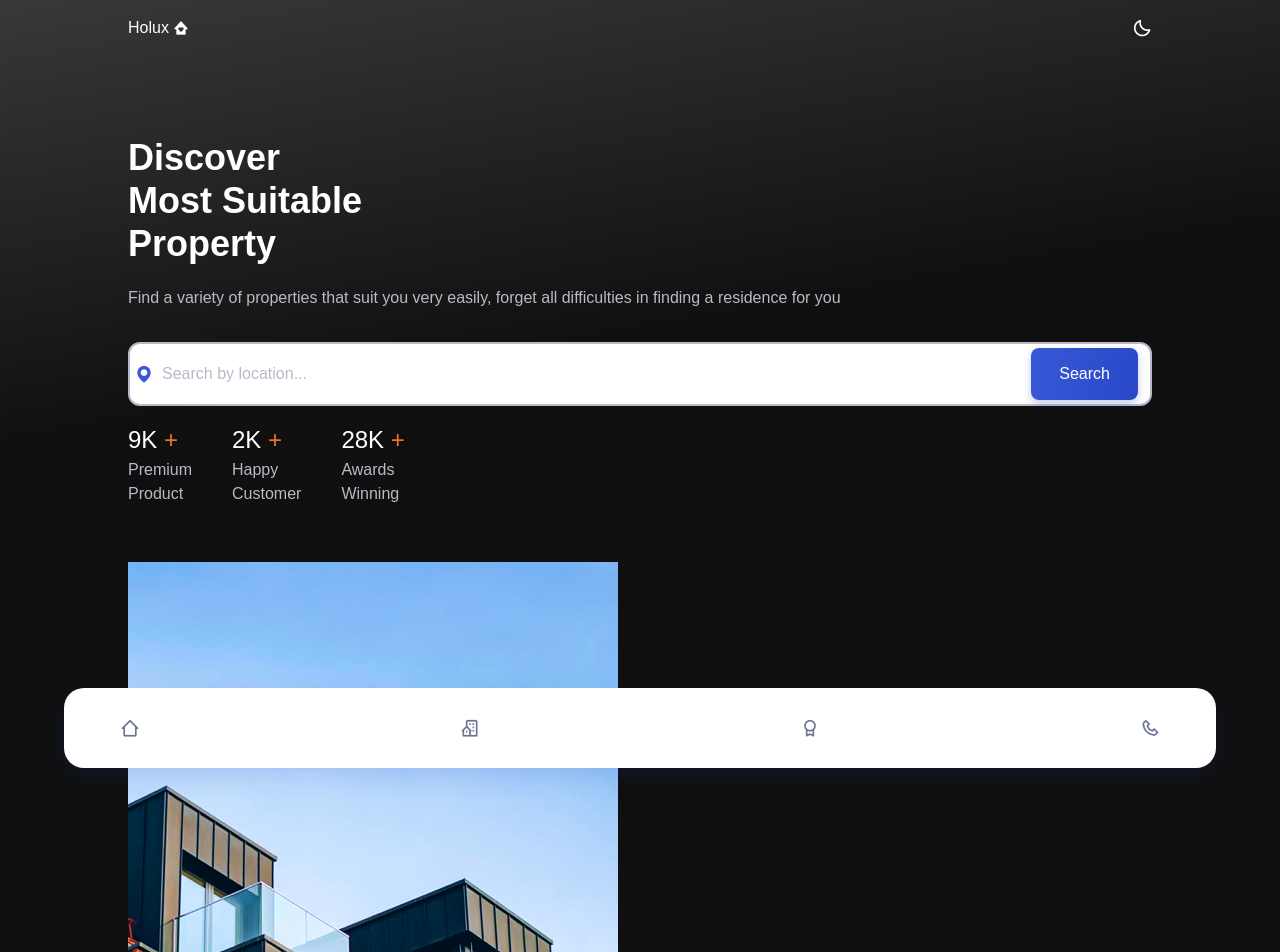
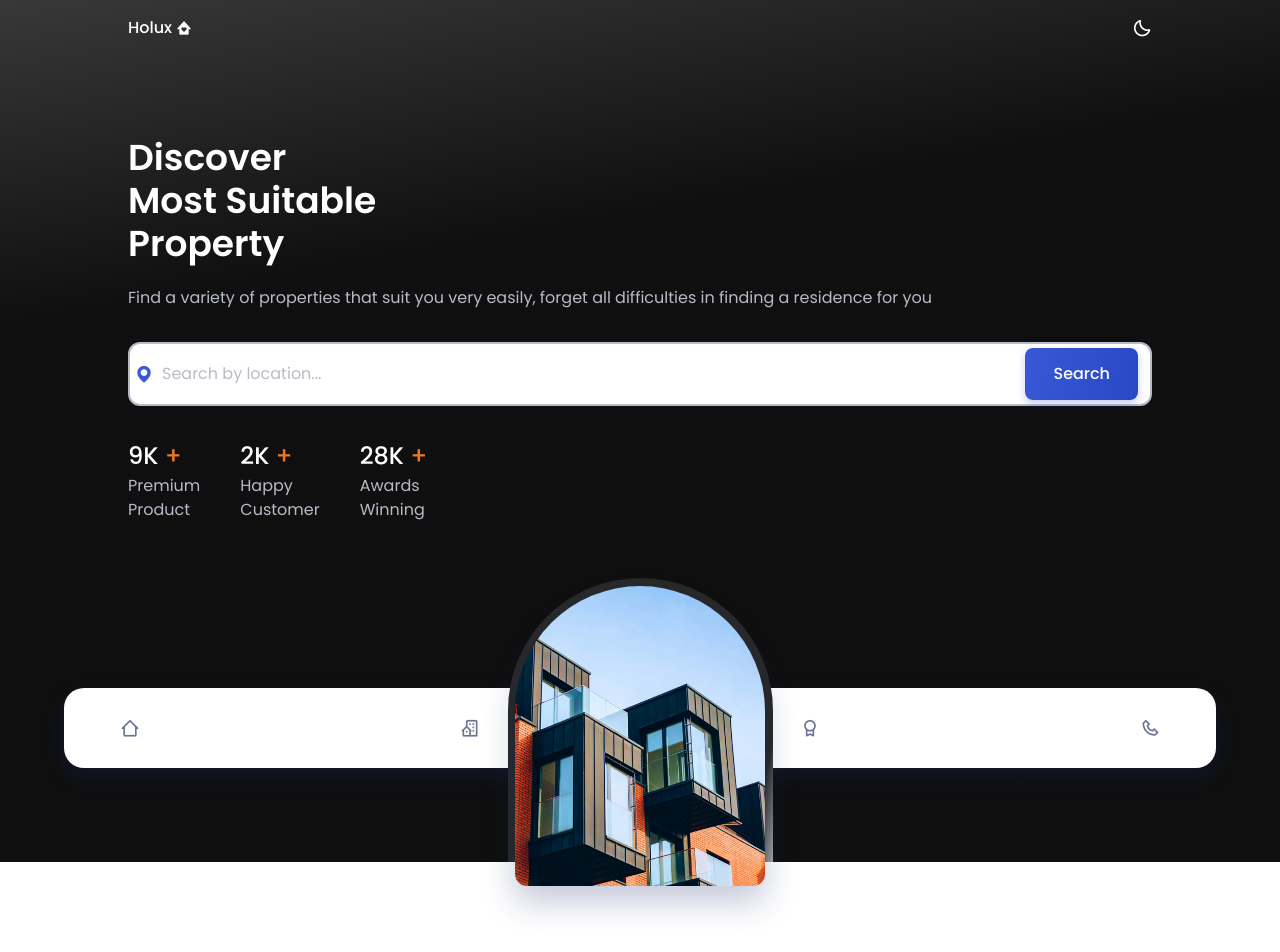
Before and after one commit to shoproizoshlo/real-state-website-vue-ts, a Vue app: page / in a window 1280 px wide. Shown: the top 952 px of the page. Built offline with nearby package versions, Linux system fonts and the light colour scheme.

Commit message:
styled homepage

```diff
--- a/index.html
+++ b/index.html
@@ -5,6 +5,13 @@
     <!--=============== FAVICON ===============-->
     <link rel="shortcut icon" href="/favicon.png" type="image/x-icon" />
 
+    <!--=============== GOOGLE FONTS ===============-->
+    <link rel="preconnect" href="https://fonts.googleapis.com" />
+    <link rel="preconnect" href="https://fonts.gstatic.com" crossorigin />
+    <link
+      href="https://fonts.googleapis.com/css2?family=Poppins:ital,wght@0,100;0,200;0,300;0,400;0,500;0,600;0,700;0,800;0,900;1,100;1,200;1,300;1,400;1,500;1,600;1,700;1,800;1,900&display=swap"
+      rel="stylesheet"
+    />
     <meta name="viewport" content="width=device-width, initial-scale=1.0" />
     <title>Real State Website</title>
   </head>
--- a/src/components/main/Home.vue
+++ b/src/components/main/Home.vue
@@ -14,7 +14,7 @@
 
         <form
           action=""
-          class="mb-4 py-1 ps-1 pe-3 bg-body-color flex items-center rounded-xl border-2 border-solid border-text-color-light"
+          class="mb-8 py-1 ps-1 pe-3 bg-body-color flex items-center rounded-xl border-2 border-solid border-text-color-light"
         >
           <i class="text-xl text-first-color bx bxs-map"></i>
           <input
@@ -40,9 +40,11 @@
         </div>
       </div>
 
-      <div class="home__images">
+      <div class="relative flex justify-center">
         <div class="home__orbe"></div>
-        <div class="home__img">
+        <div
+          class="absolute overflow-hidden inline-flex items-end -bottom-6 home__img"
+        >
           <img src="/src/assets/img/home.jpg" alt="home" />
         </div>
       </div>
@@ -70,4 +72,20 @@ export default {
 .home__search-input::placeholder {
   color: var(--text-color-light);
 }
+.home__orbe {
+  width: 265px;
+  height: 284px;
+  background: linear-gradient(
+    100deg,
+    hsl(0, 0%, 16%) 93%,
+    hsl(0, 0%, 67%) 100%
+  );
+  border-radius: 135px 135px 0 0;
+}
+.home__img {
+  box-shadow: 0 16px 32px hsla(228, 66%, 25%, 0.25);
+  width: 250px;
+  height: 300px;
+  border-radius: 125px 125px 12px 12px;
+}
 </style>
--- a/src/style.css
+++ b/src/style.css
@@ -1,7 +1,6 @@
 @tailwind base;
 @tailwind components;
 @tailwind utilities;
-
 /*=============== VARIABLES CSS ===============*/
 :root {
   --header-height: 3.5rem;
```
